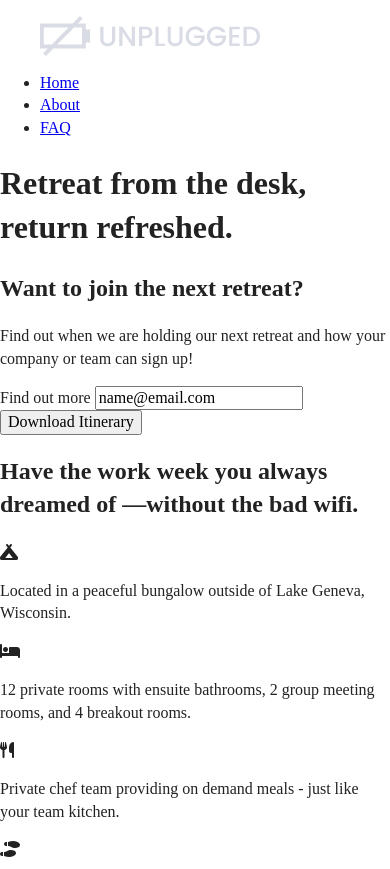
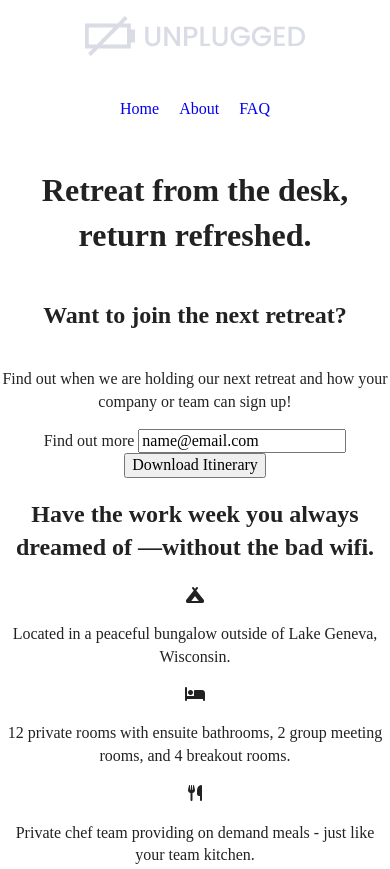
Before and after one commit to latashahussey/unplugged-2020, a plain HTML site: page index.html in a window 390 px wide. Shown: the top 869 px of the page. Drawn offline with nearby package versions, Linux system fonts and the light colour scheme.

Commit message:
Centered all content.

```diff
--- a/css/main.css
+++ b/css/main.css
@@ -98,6 +98,12 @@ textarea {
    Author's custom styles
    ========================================================================== */
 
+.content-wrapper {
+  display: flex;
+  flex-direction: column;
+  text-align: center;
+}
+
 /* ==========================================================================
    Helper classes
    ========================================================================== */
@@ -182,20 +188,31 @@ textarea {
 }
 
 /* ==========================================================================
-   EXAMPLE Media Queries for Responsive Design.
-   These examples override the primary ('mobile first') styles.
-   Modify as content requires.
+   Media Queries for Responsive Design.
    ========================================================================== */
 
-@media only screen and (min-width: 35em) {
-  /* Style adjustments for viewports that meet the condition */
-}
+/* Mobile */
 
-@media print,
-  (-webkit-min-device-pixel-ratio: 1.25),
-  (min-resolution: 1.25dppx),
-  (min-resolution: 120dpi) {
-  /* Style adjustments for high resolution devices */
+@media screen and (max-width: 600px) {
+  header .content-wrapper {
+    display: flex;
+    flex-direction: column;
+  }
+
+  nav ul {
+    display: flex;
+    justify-content: center;
+    padding-left: 0;
+  }
+
+  nav ul li {
+    list-style-type: none;
+    padding: 10px;
+  }
+
+  nav ul li a {
+    text-decoration: none;
+  }
 }
 
 /* ==========================================================================
@@ -214,16 +231,20 @@ textarea {
     box-shadow: none !important;
     text-shadow: none !important;
   }
+
   a,
   a:visited {
     text-decoration: underline;
   }
+
   a[href]:after {
     content: " (" attr(href) ")";
   }
+
   abbr[title]:after {
     content: " (" attr(title) ")";
   }
+
   /*
      * Don't show links that are fragment identifiers,
      * or use the `javascript:` pseudo protocol
@@ -232,14 +253,17 @@ textarea {
   a[href^="javascript:"]:after {
     content: "";
   }
+
   pre {
     white-space: pre-wrap !important;
   }
+
   pre,
   blockquote {
     border: 1px solid #999;
     page-break-inside: avoid;
   }
+
   /*
      * Printing Tables:
      * https://web.archive.org/web/20180815150934/http://css-discuss.incutio.com/wiki/Printing_Tables
@@ -247,16 +271,19 @@ textarea {
   thead {
     display: table-header-group;
   }
+
   tr,
   img {
     page-break-inside: avoid;
   }
+
   p,
   h2,
   h3 {
     orphans: 3;
     widows: 3;
   }
+
   h2,
   h3 {
     page-break-after: avoid;
--- a/index.html
+++ b/index.html
@@ -45,13 +45,14 @@
           </li>
         </ul>
       </nav>
-      <!--Hero-->
-      <section class="hero-area">
-        <div class="content-wrapper">
-          <h1>Retreat from the desk, return refreshed.</h1>
-        </div>
-      </section>
     </div>
+    <!--Hero-->
+    <section class="hero-area">
+      <div class="content-wrapper">
+        <h1>Retreat from the desk, return refreshed.</h1>
+      </div>
+    </section>
+
   </header>
 
   <main>
@@ -131,7 +132,7 @@
   </main>
 
   <footer>
-    <div class="footer-content-wrapper">
+    <div class="content-wrapper">
       <address id="contact">
         <span class="contact-title">Contact</span>
         <span class="phone">555-555-5555</span>
```
